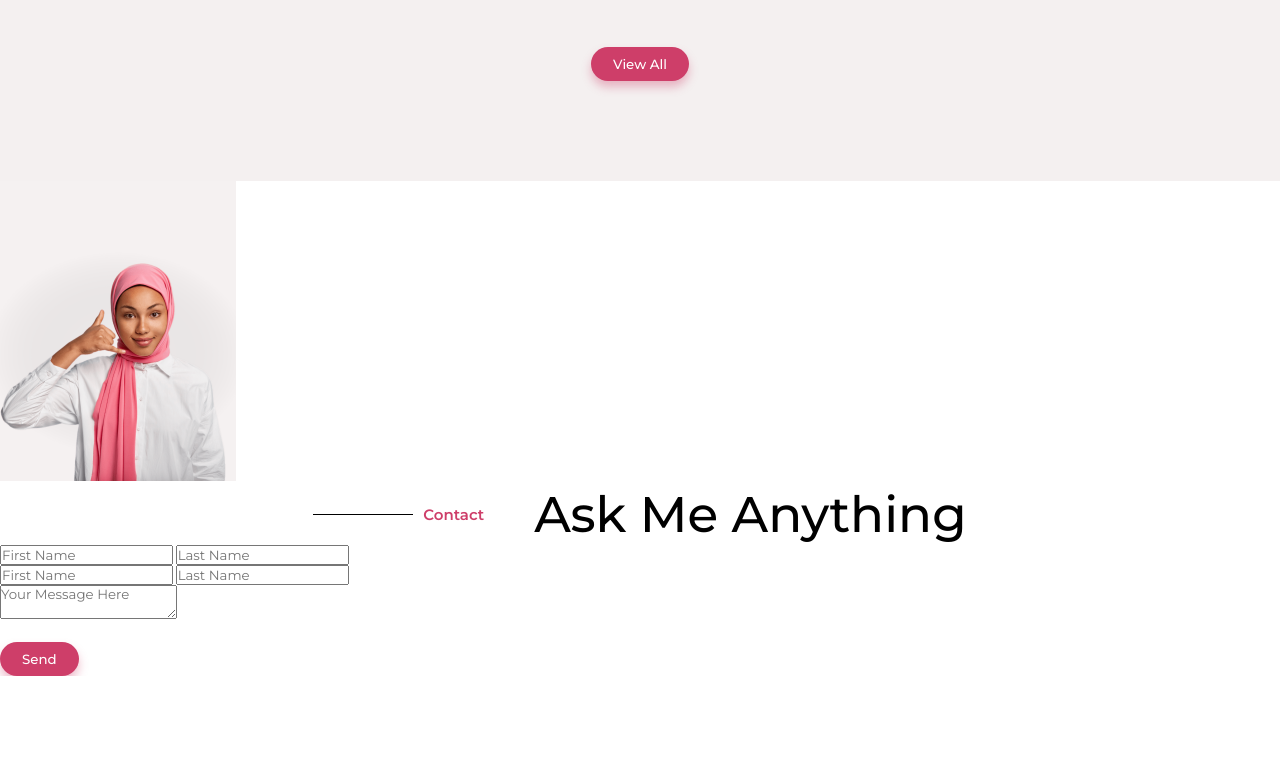
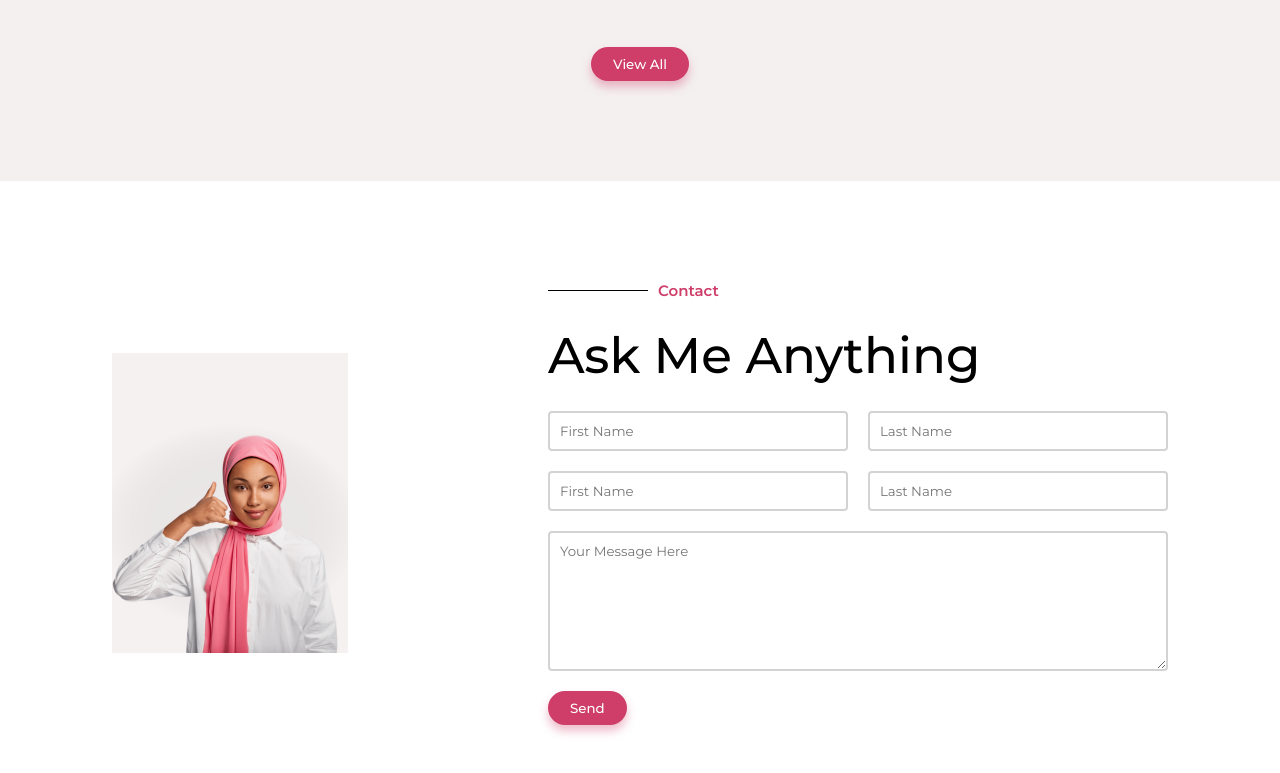
Before and after one commit to jadyh/diana-portfolio, a plain HTML site: page index.html in a window 1280 px wide. Shown: the part 1943-2716 px from the top of the page. Before the commit the page ends 2619 px from the top, so only its background shows below. Drawn offline with Linux system fonts and the light colour scheme.

Commit message:
Update main.css

```diff
--- a/styles/main.css
+++ b/styles/main.css
@@ -339,3 +339,51 @@
   font-weight: 600;
   line-height: 1.6;
 }
+
+.contact {
+  display: flex;
+  align-items: center;
+  justify-content: center;
+  margin: 10rem;
+  gap: 20rem;
+}
+
+.con {
+  flex-direction: column;
+  align-items: flex-start;
+  gap: 0;
+}
+
+.con h1 {
+  margin: 25px 0;
+}
+
+input {
+  padding: 10px;
+  border: 2px solid lightgray;
+  border-radius: 4px;
+  width: 300px;
+}
+
+textarea {
+    padding: 10px;
+  border: 2px solid lightgray;
+  border-radius: 4px;
+  width: 620px;
+  height: 140px;
+}
+
+.inputs_wrapper {
+   display: flex;
+  align-items: flex-start;
+  justify-content: center;
+  flex-direction: column;
+  gap: 20px;
+}
+
+.double_input {
+  display: flex;
+  align-items: center;
+  justify-content: center;
+  gap: 20px;
+}
```
